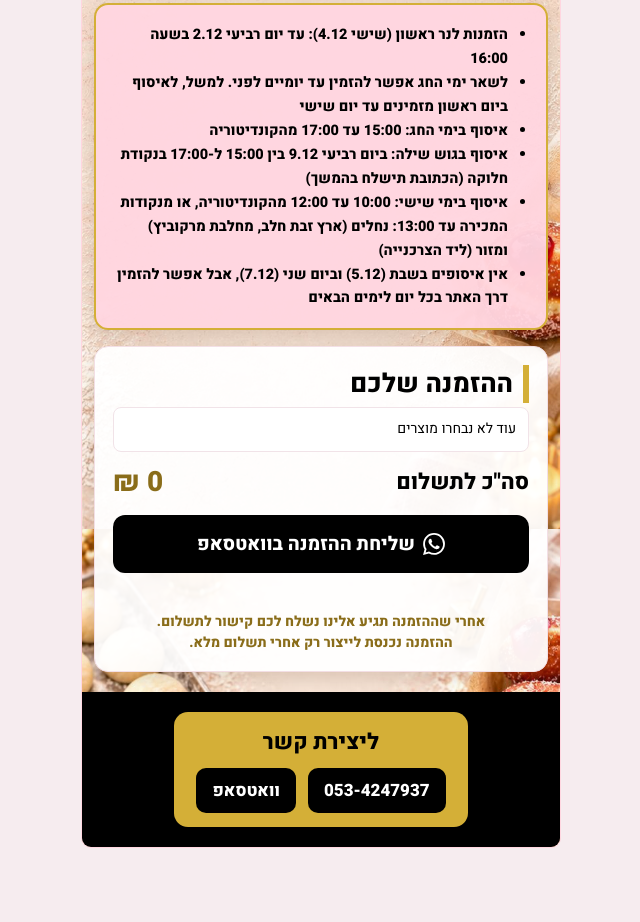
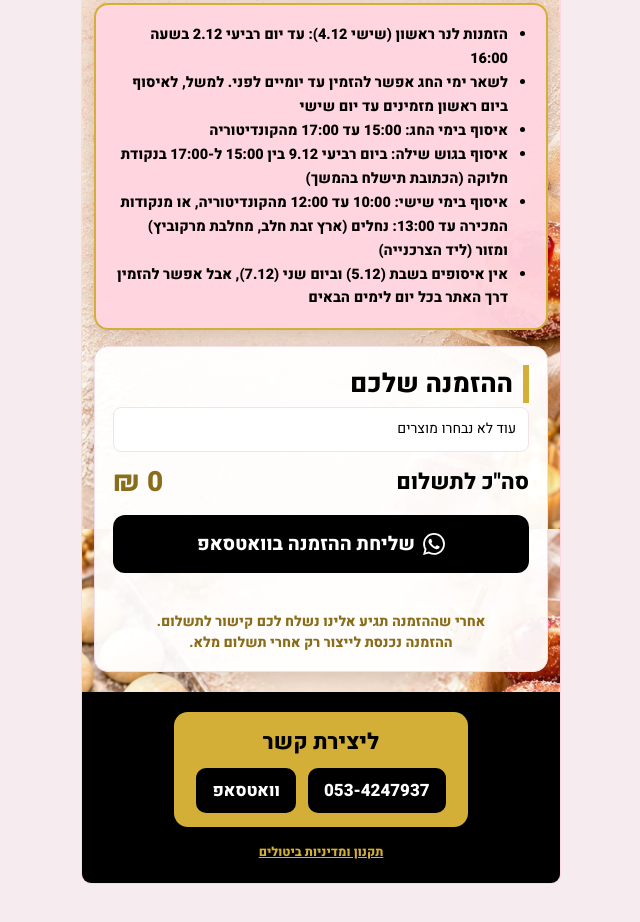
Before and after one commit to shirsbou-prog/sufganiyot-pricelist, a plain HTML site: page index.html in a window 1280 px wide. Shown: the part 2709-3631 px from the top of the page, without its empty margins (319-959 px from the left). Drawn offline with Linux system fonts and the light colour scheme.

Commit message:
Link to terms

```diff
--- a/index.html
+++ b/index.html
@@ -208,6 +208,7 @@
         <a href="https://wa.me/972534247937">וואטסאפ</a>
       </div>
     </div>
+    <div style="margin-top:12px"><a href="https://shirsbou-prog.github.io/takanon.html" style="color:#D4AF37;font-size:12.5px;text-decoration:underline">תקנון ומדיניות ביטולים</a></div>
   </div>
 </div>
 
```
